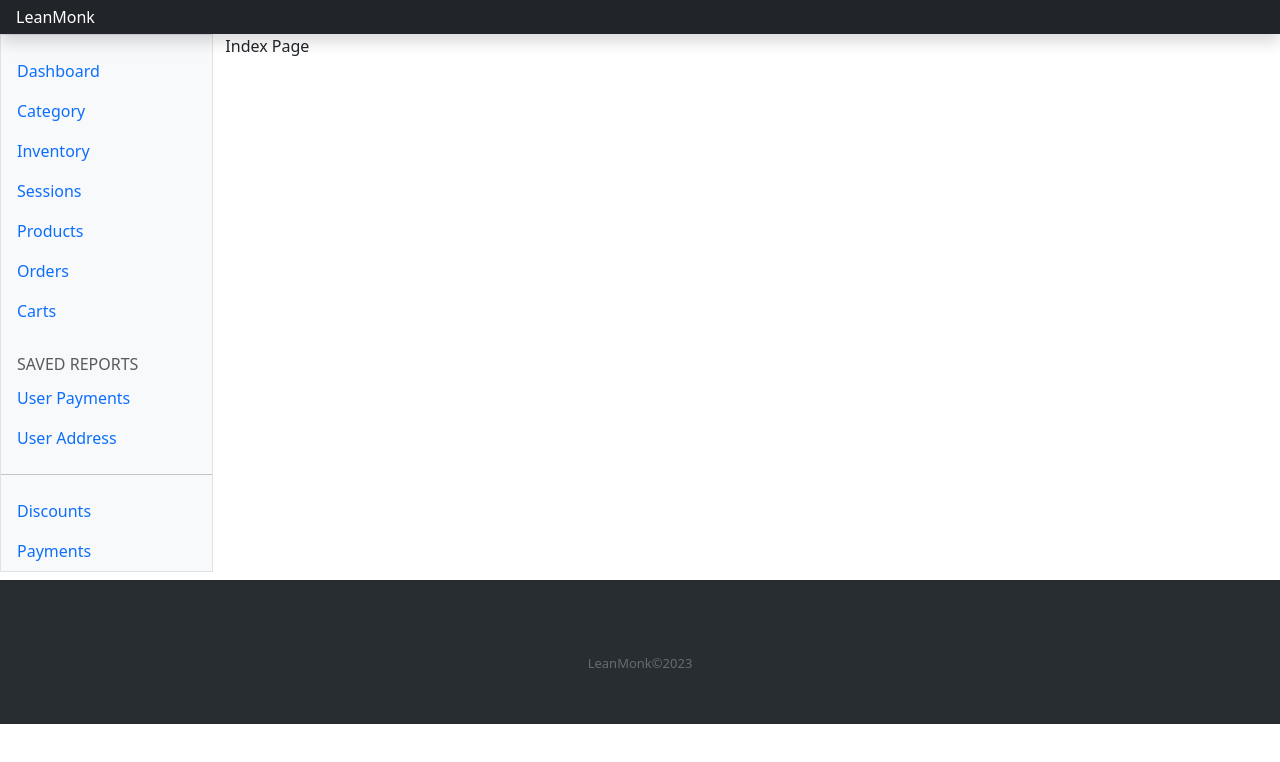
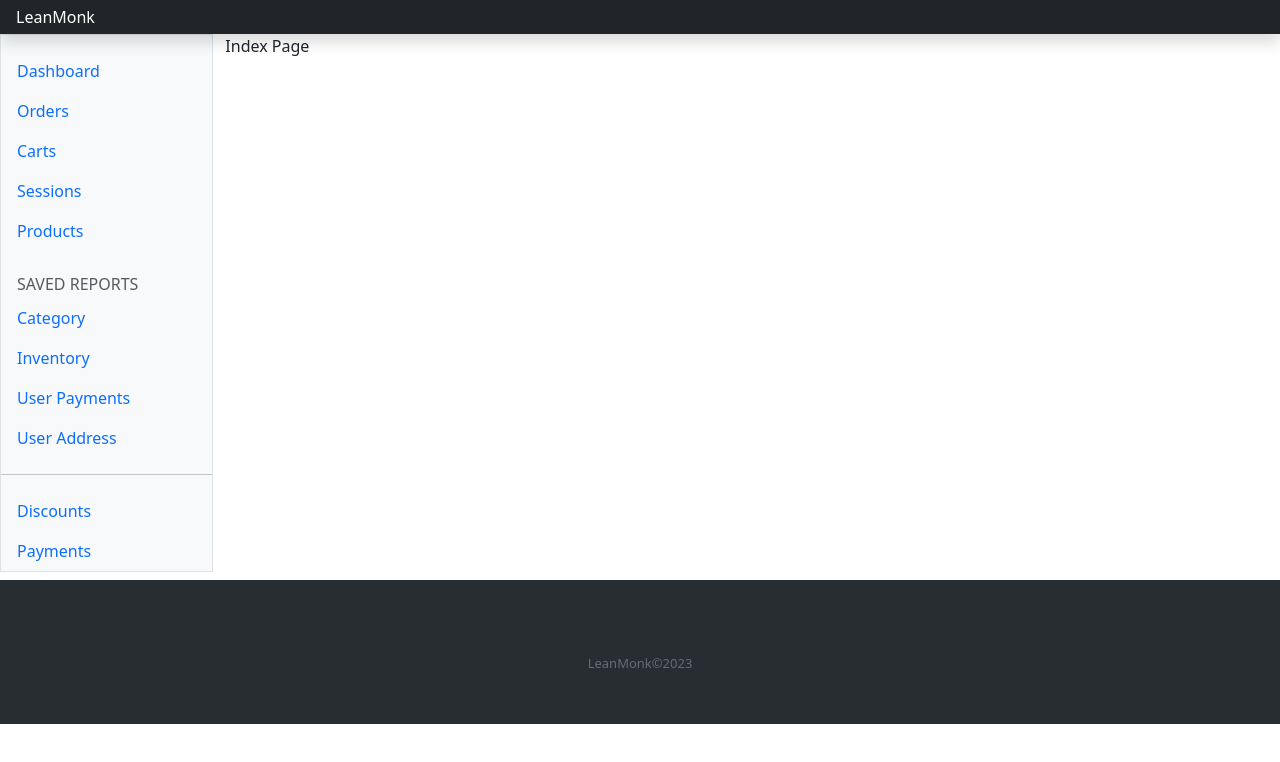
Before and after one commit to gitmehedi/django-api-design, a React (Create React App) app in the folder rest_frontend/: page / in a window 1280 px wide. Shown: the top 762 px of the page. Built offline with nearby package versions, Linux system fonts and the light colour scheme.

Commit message:
[MOD] Change on navigations

```diff
--- a/rest_frontend/src/templates/layout/Header.js
+++ b/rest_frontend/src/templates/layout/Header.js
@@ -1,8 +1,11 @@
+import {Link} from "react-router-dom";
+
 const Header = () => {
     return (
         <>
             <header className="navbar sticky-top bg-dark flex-md-nowrap p-0 shadow" data-bs-theme="dark">
-                <a className="navbar-brand col-md-3 col-lg-2 me-0 px-3 fs-6 text-white" href="#">LeanMonk</a>
+                <Link to='/dashboard'
+                      className="navbar-brand col-md-3 col-lg-2 me-0 px-3 fs-6 text-white">LeanMonk</Link>
 
                 <ul className="navbar-nav flex-row d-md-none">
                     <li className="nav-item text-nowrap">
--- a/rest_frontend/src/templates/layout/Navigation.js
+++ b/rest_frontend/src/templates/layout/Navigation.js
@@ -18,10 +18,10 @@ const Navigation = () => {
                                   className="nav-link d-flex align-items-center gap-2 active">Dashboard</Link>
                         </li>
                         <li className="nav-item">
-                            <Link to='/category/' className="nav-link d-flex align-items-center gap-2">Category</Link>
+                            <Link to='/orders/' className="nav-link d-flex align-items-center gap-2">Orders</Link>
                         </li>
                         <li className="nav-item">
-                            <Link to='/inventory/' className="nav-link d-flex align-items-center gap-2">Inventory</Link>
+                            <Link to='/carts/' className="nav-link d-flex align-items-center gap-2">Carts</Link>
                         </li>
                         <li className="nav-item">
                             <Link to='/session/' className="nav-link d-flex align-items-center gap-2">Sessions</Link>
@@ -29,14 +29,6 @@ const Navigation = () => {
                         <li className="nav-item">
                             <Link to='/products/' className="nav-link d-flex align-items-center gap-2">Products</Link>
                         </li>
-                        <li className="nav-item">
-                            <Link to='/orders/' className="nav-link d-flex align-items-center gap-2">Orders</Link>
-                        </li>
-
-                        <li className="nav-item">
-                            <Link to='/carts/' className="nav-link d-flex align-items-center gap-2">Carts</Link>
-                        </li>
-
                     </ul>
 
                     <h6 className="sidebar-heading d-flex justify-content-between align-items-center px-3 mt-4 mb-1 text-body-secondary text-uppercase">
@@ -44,6 +36,12 @@ const Navigation = () => {
                         <a className="link-secondary" href="#" aria-label="Add a new report"></a>
                     </h6>
                     <ul className="nav flex-column mb-auto">
+                        <li className="nav-item">
+                            <Link to='/category/' className="nav-link d-flex align-items-center gap-2">Category</Link>
+                        </li>
+                        <li className="nav-item">
+                            <Link to='/inventory/' className="nav-link d-flex align-items-center gap-2">Inventory</Link>
+                        </li>
                         <li className="nav-item">
                             <Link to='/user/payments/'
                                   className="nav-link d-flex align-items-center gap-2">User Payments</Link>
```
